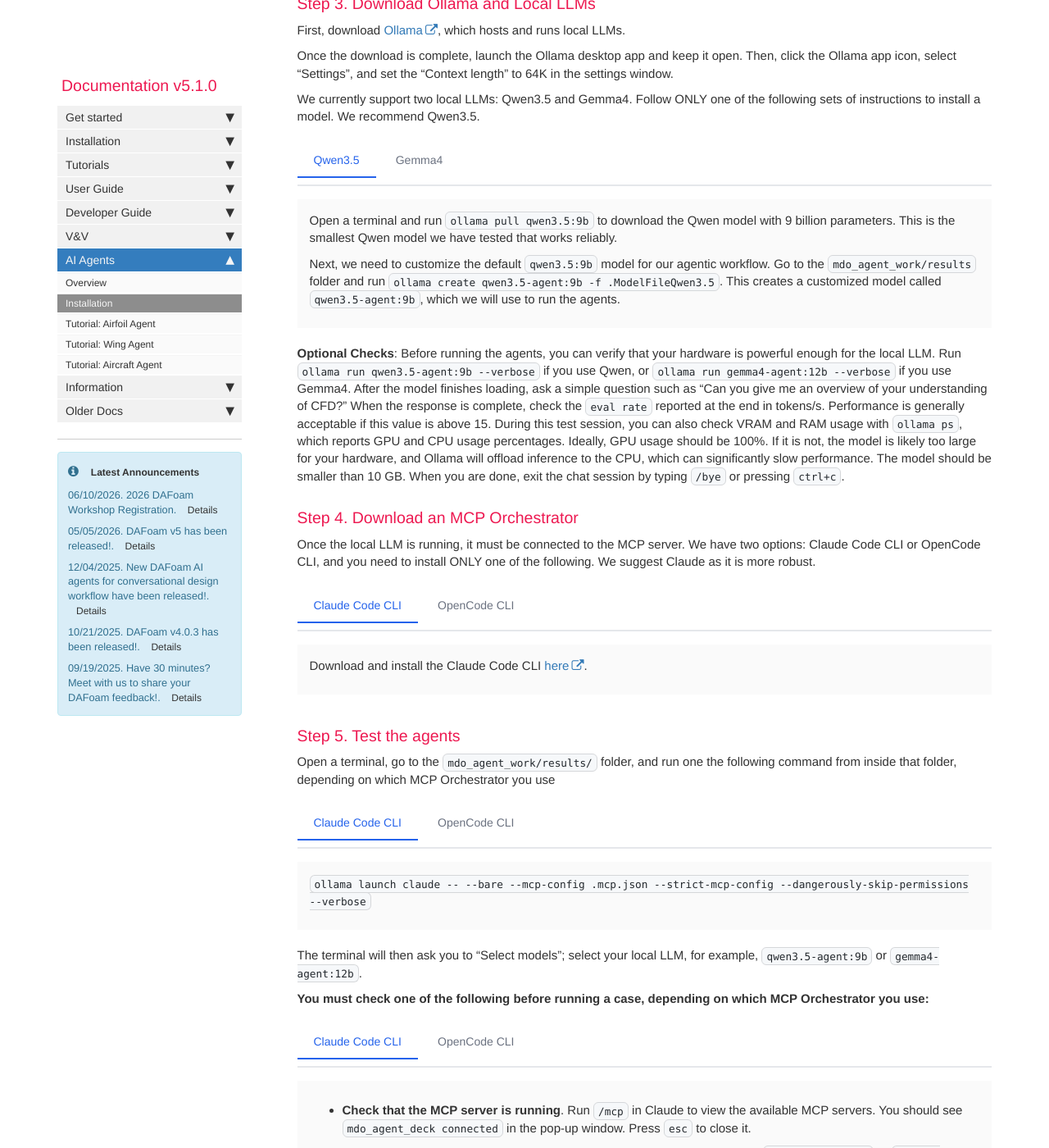
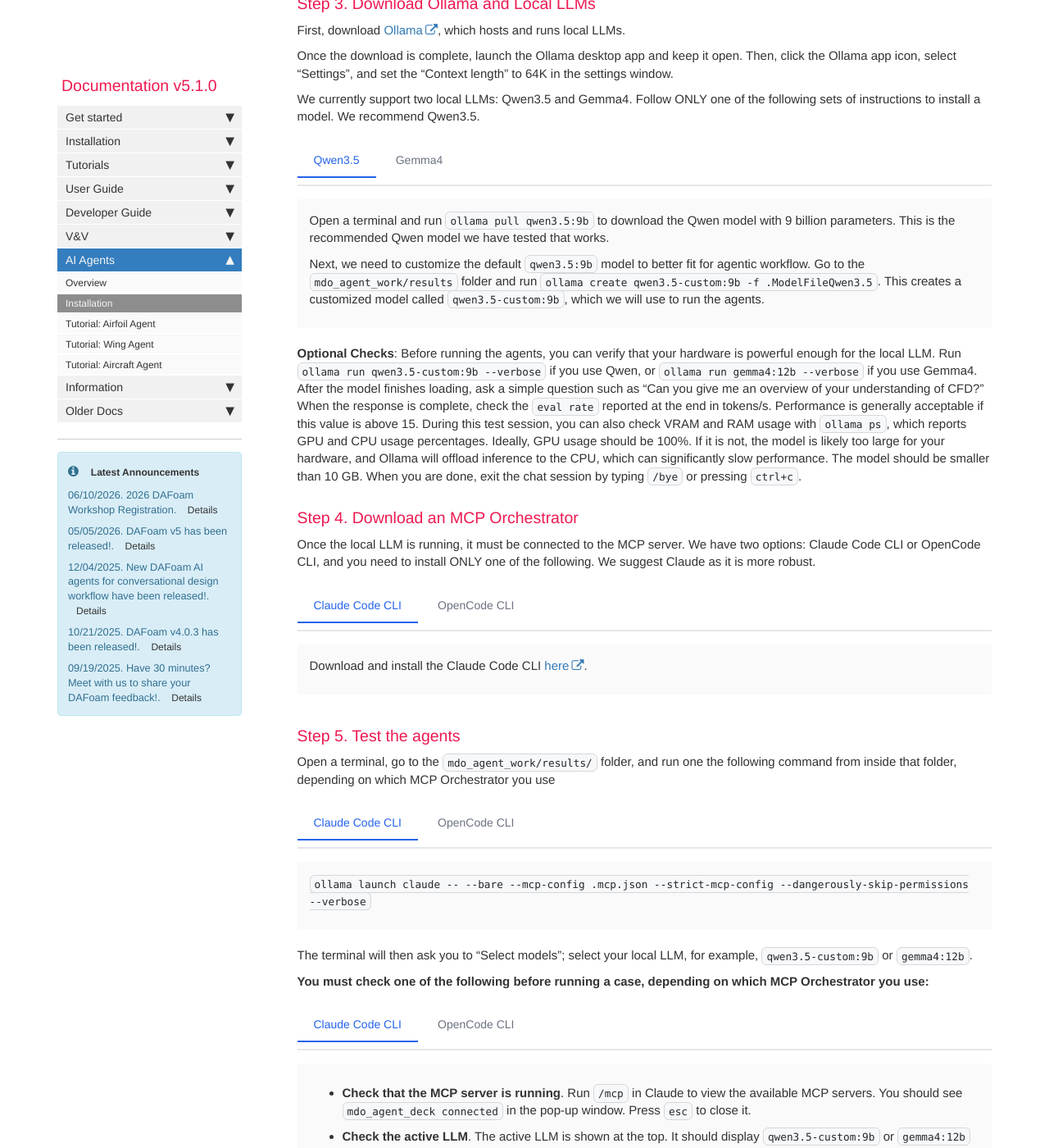
Before and after one commit to DAFoam/DAFoam.github.io, a Jekyll site: the page built from pages/mydoc/mydoc_ai_agent_installation.md, in a window 1280 px wide and 1400 px high, scrolled down 9198 px. Shown: the whole window at 82% size. Built offline with Jekyll 4.4.1, drawn with Linux system fonts in a browser that asks for light colours; comment, search, counter and statistics services are not loaded; some of the changed text lies outside the part shown.

Commit message:
content update

```diff
--- a/pages/mydoc/mydoc_ai_agent_installation.md
+++ b/pages/mydoc/mydoc_ai_agent_installation.md
@@ -350,21 +350,21 @@ We currently support two local LLMs: Qwen3.5 and Gemma4. Follow ONLY one of the
 </div>
 <div class="tab-content">
 
-Open a terminal and run `ollama pull qwen3.5:9b` to download the Qwen model with 9 billion parameters. This is the smallest Qwen model we have tested that works reliably.
+Open a terminal and run `ollama pull qwen3.5:9b` to download the Qwen model with 9 billion parameters. This is the recommended Qwen model we have tested that works.
 
-Next, we need to customize the default `qwen3.5:9b` model for our agentic workflow. Go to the `mdo_agent_work/results` folder and run `ollama create qwen3.5-agent:9b -f .ModelFileQwen3.5`. This creates a customized model called `qwen3.5-agent:9b`, which we will use to run the agents.
+Next, we need to customize the default `qwen3.5:9b` model to better fit for agentic workflow. Go to the `mdo_agent_work/results` folder and run `ollama create qwen3.5-custom:9b -f .ModelFileQwen3.5`. This creates a customized model called `qwen3.5-custom:9b`, which we will use to run the agents.
 
 </div>
 <div class="tab-content">
 
-Open a terminal and run `ollama pull gemma4:12b` to download the Gemma4 model with 12 billion parameters. This is the smallest Gemma4 model we have tested that works reliably.
+Open a terminal and run `ollama pull gemma4:12b` to download the Gemma4 model with 12 billion parameters. This is the recommended Gemma4 model we have tested that works.
 
-Next, we need to customize the default `gemma4:12b` model for our agentic workflow. Go to the `mdo_agent_work/results` folder and run `ollama create gemma4-agent:12b -f .ModelFileGemma4`. This creates a customized model called `gemma4-agent:12b`, which we will use to run the agents.
+The model is ready to use, no need to customized.
 
 </div>
 </div>
 
-**Optional Checks**: Before running the agents, you can verify that your hardware is powerful enough for the local LLM. Run `ollama run qwen3.5-agent:9b --verbose` if you use Qwen, or `ollama run gemma4-agent:12b --verbose` if you use Gemma4. After the model finishes loading, ask a simple question such as "Can you give me an overview of your understanding of CFD?" When the response is complete, check the `eval rate` reported at the end in tokens/s. Performance is generally acceptable if this value is above 15. During this test session, you can also check VRAM and RAM usage with `ollama ps`, which reports GPU and CPU usage percentages. Ideally, GPU usage should be 100%. If it is not, the model is likely too large for your hardware, and Ollama will offload inference to the CPU, which can significantly slow performance. The model should be smaller than 10 GB. When you are done, exit the chat session by typing `/bye` or pressing `ctrl+c`.
+**Optional Checks**: Before running the agents, you can verify that your hardware is powerful enough for the local LLM. Run `ollama run qwen3.5-custom:9b --verbose` if you use Qwen, or `ollama run gemma4:12b --verbose` if you use Gemma4. After the model finishes loading, ask a simple question such as "Can you give me an overview of your understanding of CFD?" When the response is complete, check the `eval rate` reported at the end in tokens/s. Performance is generally acceptable if this value is above 15. During this test session, you can also check VRAM and RAM usage with `ollama ps`, which reports GPU and CPU usage percentages. Ideally, GPU usage should be 100%. If it is not, the model is likely too large for your hardware, and Ollama will offload inference to the CPU, which can significantly slow performance. The model should be smaller than 10 GB. When you are done, exit the chat session by typing `/bye` or pressing `ctrl+c`.
 
 
 ### Step 4. Download an MCP Orchestrator
@@ -410,7 +410,7 @@ Open a terminal, go to the `mdo_agent_work/results/` folder, and run one the fol
 </div>
 </div>
 
-The terminal will then ask you to "Select models"; select your local LLM, for example, `qwen3.5-agent:9b` or `gemma4-agent:12b`.
+The terminal will then ask you to "Select models"; select your local LLM, for example, `qwen3.5-custom:9b` or `gemma4:12b`.
 
 **You must check one of the following before running a case, depending on which MCP Orchestrator you use:**
 
@@ -422,13 +422,13 @@ The terminal will then ask you to "Select models"; select your local LLM, for ex
 <div class="tab-content">
 
 - **Check that the MCP server is running**. Run `/mcp` in Claude to view the available MCP servers. You should see `mdo_agent_deck connected` in the pop-up window. Press `esc` to close it.
-- **Check the active LLM**. The active LLM is shown at the top. It should display `qwen3.5-agent:9b` or `gemma4-agent:12b` (see the following figure).
+- **Check the active LLM**. The active LLM is shown at the top. It should display `qwen3.5-custom:9b` or `gemma4:12b` (see the following figure).
 
 </div>
 <div class="tab-content">
 
 - **Check that the MCP is running**. If the MCP server is running, you should see a green circle at the bottom say "1 MCP /status" (see the figure below). Alternatively, you can run `/mcps` in OpenCode to view the available MCP servers. You should see `mdo_agent_deck connected` in the pop-up window. Press `esc` to close it.
-- **Check the active LLM**. The active LLM is shown at the bottom of the text entry box. It should display `qwen3.5-agent:9b` or `gemma4-agent:12b` (see the following figure). If it does not, run `/models`, press Enter, and select the correct local LLM from the menu.
+- **Check the active LLM**. The active LLM is shown at the bottom of the text entry box. It should display `qwen3.5-custom:9b` or `gemma4:12b` (see the following figure). If it does not, run `/models`, press Enter, and select the correct local LLM from the menu.
 - **Check the run mode**. OpenCode has two modes: `Build` and Plan. `Build` mode allows OpenCode to modify files, while Plan mode does not. To run the agents properly, make sure OpenCode is in `Build` mode. You can toggle modes with the `Tab` key.
 
 </div>
```
